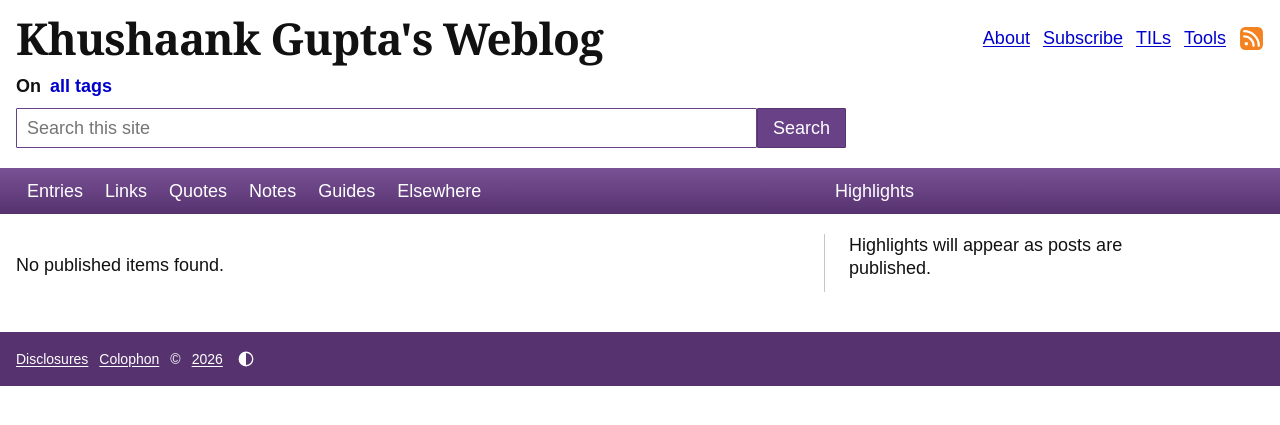
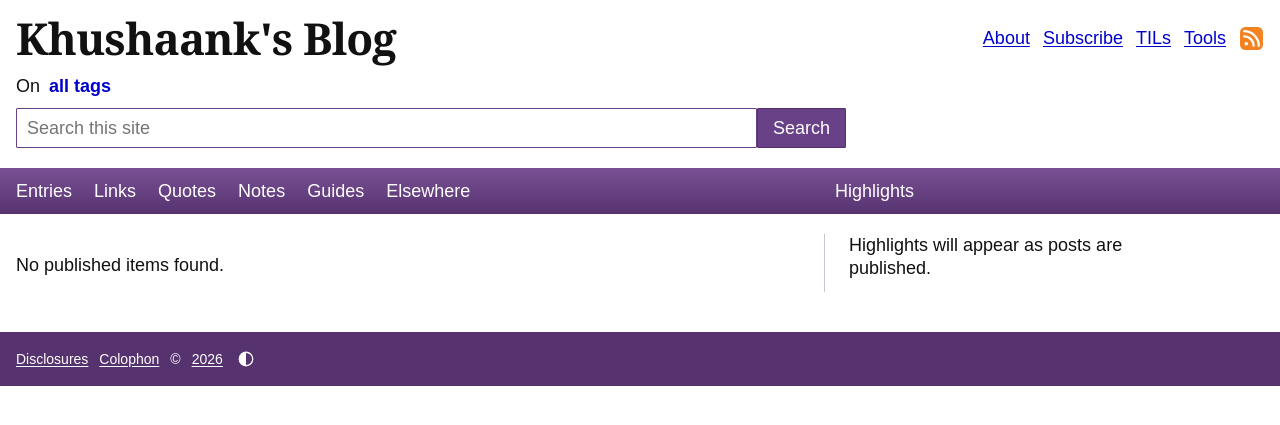
Before and after one commit to khushaank/khushaank-com, a Django app: page / in a window 1280 px wide. Shown: the top 425 px of the page. Run offline with Django 5.2, Linux system fonts and the light colour scheme; data comes from the database, SQL or seed files in the repository; data that the repository does not hold is empty.

Commit message:
Refine weblog identity and alignment

```diff
--- a/blog/tests.py
+++ b/blog/tests.py
@@ -20,6 +20,7 @@ class PublishingTests(TestCase):
 
     def test_home_shows_only_current_month_and_no_drafts(self):
         response = self.client.get(reverse("home"))
+        self.assertEqual(response.context["site_settings"].site_title, "Khushaank's Blog")
         self.assertContains(response, self.current.title)
         self.assertNotIn(self.old, [item for group in response.context["day_groups"] for item, _ in group[1]])
         self.assertNotContains(response, self.draft.title)
--- a/blog/views.py
+++ b/blog/views.py
@@ -145,7 +145,7 @@ def subscribe(request): return render(request, "blog/subscribe.html")
 
 
 class AllContentFeed(Feed):
-    title = "Khushaank Gupta's Weblog"
+    title = "Khushaank's Blog"
     link = "/"
     description = "Recent writing and notes."
     def items(self): return [item for item, _ in public_timeline()[:30]]
--- a/core/models.py
+++ b/core/models.py
@@ -2,7 +2,7 @@ from django.db import models
 
 
 class SiteSettings(models.Model):
-    site_title = models.CharField(max_length=120, default="Khushaank Gupta's Weblog")
+    site_title = models.CharField(max_length=120, default="Khushaank's Blog")
     short_description = models.CharField(max_length=255, default="Notes, essays and useful things by Khushaank Gupta.")
     author_name = models.CharField(max_length=120, default="Khushaank Gupta")
     start_year = models.PositiveSmallIntegerField(default=2026)
--- a/static/css/site.css
+++ b/static/css/site.css
@@ -40,7 +40,7 @@ h1, h2, h3 { line-height: 1.15; }
 
 /* Home header */
 .on-tags { display: flex; flex-wrap: wrap; align-items: center; gap: 4px; margin: 13px 0 9px; }
-.on-tags > span { margin-right: 3px; font-weight: 700; }
+.on-tags > span { margin-right: 3px; font-weight: 400; }
 .tag-pill { display: inline-flex; align-items: baseline; gap: 5px; padding: 2px 6px; border: 1px solid #bbb; border-radius: 5px; background: var(--soft); color: var(--ink); text-decoration: none; line-height: 1.25; }
 .tag-pill b { color: var(--muted); font-size: .72em; font-weight: 400; }
 .all-tags { margin-left: 2px; color: var(--blue); font-weight: 700; text-decoration: none; }
@@ -55,6 +55,7 @@ button, .search-form button { min-height: 40px; padding: 5px 15px; border-color:
 .content-nav .wrapper { display: grid; grid-template-columns: 760px 350px; column-gap: 48px; min-height: 44px; }
 .content-nav-links { display: flex; flex-wrap: wrap; align-items: center; }
 .content-nav a { padding: 10px 11px; color: #fff; font-size: 18px; line-height: 26px; text-decoration: none; }
+.content-nav-links a:first-child { padding-left: 0; }
 .content-nav a:hover { background: rgb(255 255 255 / 14%); }
 .content-nav .nav-right { align-self: center; justify-self: start; }
 
--- a/templates/blog/home.html
+++ b/templates/blog/home.html
@@ -1,4 +1,4 @@
 {% extends "base.html" %}{% load publishing %}
 {% block header_extra %}<div class="on-tags"><span>On</span>{% for tag, count in important_tags %}<a class="tag-pill" href="{% url 'tag-detail' tag.slug %}"><span>{{ tag.name|lower }}</span> <b>{{ count }}</b></a>{% endfor %}{% if important_tags %}<a class="all-tags" href="{% url 'tag-list' %}" aria-label="All tags">...</a>{% else %}<a class="all-tags" href="{% url 'tag-list' %}">all tags</a>{% endif %}</div><form class="search-form" action="{% url 'search' %}"><label class="visually-hidden" for="site-search">Search this site</label><input id="site-search" name="q" type="search" placeholder="Search this site"><button>Search</button></form>{% endblock %}
-{% block sponsor_band %}{% if sponsor %}<aside class="sponsor"><div class="wrapper">Sponsored by: {% if sponsor.url %}<a href="{{ sponsor.url }}">{{ sponsor.sponsor_name }}</a>{% else %}{{ sponsor.sponsor_name }}{% endif %} — {{ sponsor.message }}</div></aside>{% endif %}{% endblock %}
+{% block sponsor_band %}{% if sponsor %}<aside class="sponsor"><div class="wrapper"><strong>Sponsored by:</strong> {% if sponsor.url %}<a href="{{ sponsor.url }}">{{ sponsor.sponsor_name }}</a>{% else %}{{ sponsor.sponsor_name }}{% endif %} — {{ sponsor.message }}</div></aside>{% endif %}{% endblock %}
 {% block content %}<div class="two-column"><section class="timeline" aria-label="This month's publishing">{% include "blog/includes/timeline.html" with day_groups=day_groups %}</section><aside id="highlights" class="highlights" aria-labelledby="highlights-label"><h2 id="highlights-label" class="visually-hidden">Highlights</h2><ul>{% for entry in highlights %}<li><a href="{{ entry.get_absolute_url }}">{{ entry.title }}</a><span class="highlight-date"> — <time datetime="{{ entry.published_at|date:'c' }}">{{ entry.published_at|date:"M. j, Y" }}</time></span></li>{% empty %}<li>Highlights will appear as posts are published.</li>{% endfor %}</ul></aside></div>{% endblock %}
```
Also changed, not shown: core/migrations/0004_rename_site_title.py (added).
